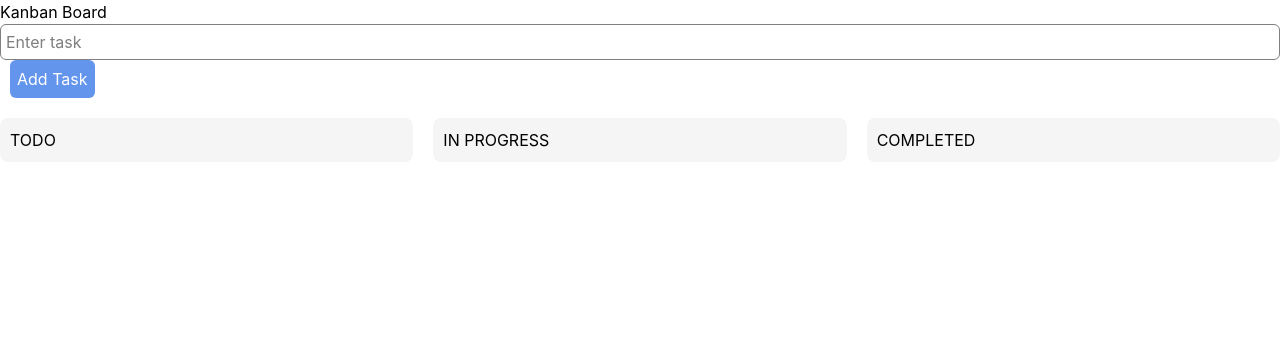
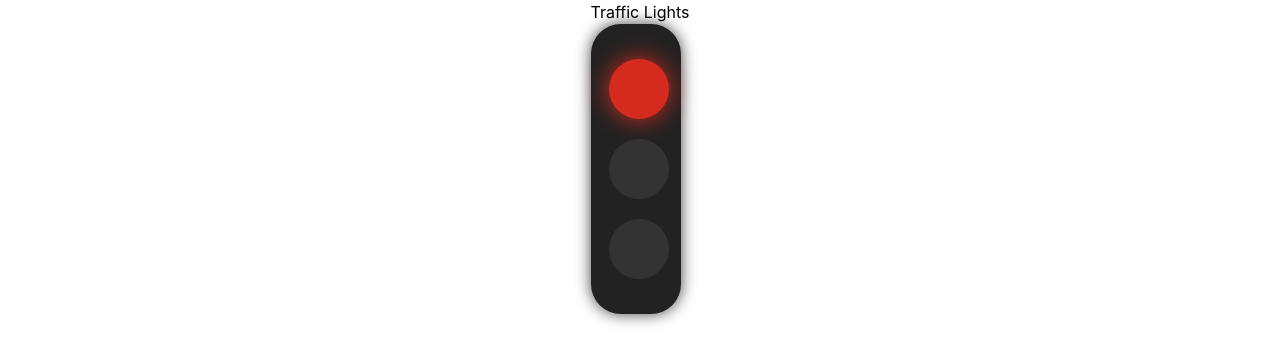
Before and after one commit to divyaranjan10/Machine-Coding-React, a React (Vite) app: page / in a window 1280 px wide. Shown: the top 364 px of the page. Built offline with nearby package versions, Linux system fonts and the light colour scheme.

Commit message:
Traffic Lights

```diff
--- a/src/App.css
+++ b/src/App.css
@@ -215,3 +215,50 @@ input:focus {
 }
 
 /* searchable dropdown end */
+
+/* traffic light css start */
+
+body {
+  display: flex;
+  justify-content: center;
+  align-items: center;
+}
+
+.traffic-light {
+  background: #222;
+  border-radius: 30px;
+  width: 90px;
+  padding: 25px 18px;
+  display: flex;
+  flex-direction: column;
+  align-items: center;
+  box-shadow: 0 0 15px #444;
+}
+
+.circle {
+  width: 60px;
+  height: 60px;
+  border-radius: 50%;
+  margin: 10px auto;
+  background-color: #333;
+}
+
+.red-on {
+  background: #d52b1e;
+  opacity: 1;
+  box-shadow: 0 0 24px #d52b1e;
+}
+
+.yellow-on {
+  background: #ffed00;
+  opacity: 1;
+  box-shadow: 0 0 24px #ffed00;
+}
+
+.green-on {
+  background: #00bb2d;
+  opacity: 1;
+  box-shadow: 0 0 24px #00bb2d;
+}
+
+/* traffic light css end */
--- a/src/App.jsx
+++ b/src/App.jsx
@@ -8,6 +8,7 @@ import ProgressBarsQ from "./components/progress-bars-queue/ProgressBarsQ";
 import SearchOptions from "./components/searchable-dropdown/SearchOptions";
 import Timer from "./components/timer/Timer";
 import ToDo from "./components/to-do-list/ToDo";
+import TrafficLight from "./components/traffic-light/TrafficLight";
 
 function App() {
   return (
@@ -19,8 +20,9 @@ function App() {
       {/* <ProgressBarsQ /> */}
       {/* <ProductExplorer /> */}
       {/* <AutoSaveText /> */}
-      <KanbanBoard />
+      {/* <KanbanBoard /> */}
       {/* <SearchOptions /> */}
+      <TrafficLight />
     </div>
   );
 }
--- /dev/null
+++ b/src/components/traffic-light/TrafficLight.jsx
@@ -0,0 +1,48 @@
+import { useState, useEffect } from "react";
+
+const TrafficLight = () => {
+  const [activeIndex, setActiveIndex] = useState(0);
+
+  const lights = [
+    { color: "red", timer: 3000 },
+    { color: "yellow", timer: 1000 },
+    { color: "green", timer: 2000 },
+  ];
+
+  useEffect(() => {
+    const timer = setTimeout(() => {
+      setActiveIndex((prev) => (prev + 1) % lights.length);
+    }, lights[activeIndex].timer);
+
+    return () => clearTimeout(timer);
+  }, [activeIndex]);
+
+  return (
+    <div>
+      <h2 data-testid="title">Traffic Lights</h2>
+      <div
+        className="traffic-light"
+        id="traffic-light"
+        data-testid="traffic-light"
+      >
+        <div
+          id="red-light"
+          data-testid="red-light"
+          className={`circle ${activeIndex === 0 ? "red-on" : ""}`}
+        ></div>
+        <div
+          id="yellow-light"
+          data-testid="yellow-light"
+          className={`circle ${activeIndex === 1 ? "yellow-on" : ""}`}
+        ></div>
+        <div
+          id="green-light"
+          data-testid="green-light"
+          className={`circle ${activeIndex === 2 ? "green-on" : ""}`}
+        ></div>
+      </div>
+    </div>
+  );
+};
+
+export default TrafficLight;
```
